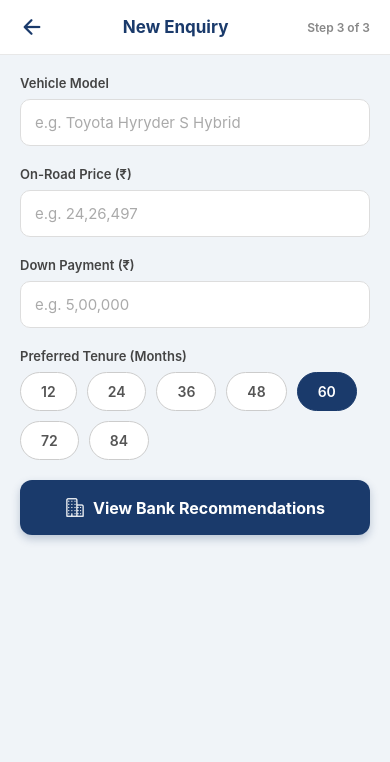
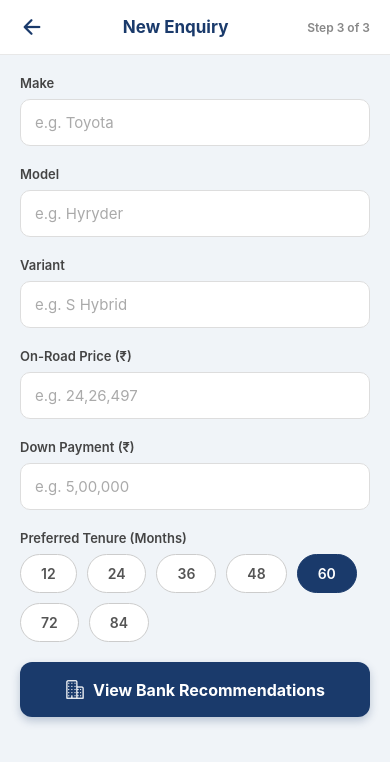
Before and after one commit to shoryataneja/finance-mockup-mb, a React Native app: screen /EnquiryStep3 in a window 390 px wide. Shown: the top 762 px of the page. Built offline with nearby package versions, Linux system fonts and the light colour scheme.

Commit message:
feat: added required fields in data captures screen

```diff
--- a/screens/EnquiryStep3Screen.js
+++ b/screens/EnquiryStep3Screen.js
@@ -13,7 +13,9 @@ function fmtINR(n) {
 }
 
 export default function EnquiryStep3Screen({ route, navigation }) {
-  const [vehicleModel, setVehicleModel] = useState('');
+  const [make, setMake] = useState('');
+  const [model, setModel] = useState('');
+  const [variant, setVariant] = useState('');
   const [vehiclePrice, setVehiclePrice] = useState('');
   const [downPayment, setDownPayment] = useState('');
   const [tenure, setTenure] = useState(60);
@@ -21,14 +23,14 @@ export default function EnquiryStep3Screen({ route, navigation }) {
   const price = parseFloat(vehiclePrice) || 0;
   const dp = parseFloat(downPayment) || 0;
   const loanAmount = Math.max(0, price - dp);
-  const isValid = vehicleModel.trim() && price > 0 && dp > 0 && loanAmount > 0;
+  const isValid = make.trim() && model.trim() && variant.trim() && price > 0 && dp > 0 && loanAmount > 0;
 
   const [showCibilModal, setShowCibilModal] = useState(false);
   const [cibilInput, setCibilInput] = useState('');
   const [fieldError, setFieldError] = useState('');
 
   const handleRecommend = () => {
-    if (!vehicleModel.trim() || price <= 0 || dp <= 0 || loanAmount <= 0) {
+    if (!make.trim() || !model.trim() || !variant.trim() || price <= 0 || dp <= 0 || loanAmount <= 0) {
       setFieldError('Please fill in Vehicle Model, On-Road Price, and Down Payment to continue.');
       return;
     }
@@ -51,7 +53,7 @@ export default function EnquiryStep3Screen({ route, navigation }) {
     navigation.navigate('RecommendBanks', {
       step1: route.params?.step1,
       step2: { ...route.params?.step2, cibilScore },
-      step3: { vehicleModel, vehiclePrice: price, downPayment: dp, loanAmount, tenure },
+      step3: { make, model, variant, vehiclePrice: price, downPayment: dp, loanAmount, tenure },
     });
   };
 
@@ -101,13 +103,33 @@ export default function EnquiryStep3Screen({ route, navigation }) {
 
       <ScrollView contentContainerStyle={styles.scroll} keyboardShouldPersistTaps="handled">
 
-        <Field label="Vehicle Model">
+        <Field label="Make">
           <TextInput
             style={styles.input}
-            placeholder="e.g. Toyota Hyryder S Hybrid"
+            placeholder="e.g. Toyota"
             placeholderTextColor="#aaa"
-            value={vehicleModel}
-            onChangeText={setVehicleModel}
+            value={make}
+            onChangeText={setMake}
+          />
+        </Field>
+
+        <Field label="Model">
+          <TextInput
+            style={styles.input}
+            placeholder="e.g. Hyryder"
+            placeholderTextColor="#aaa"
+            value={model}
+            onChangeText={setModel}
+          />
+        </Field>
+
+        <Field label="Variant">
+          <TextInput
+            style={styles.input}
+            placeholder="e.g. S Hybrid"
+            placeholderTextColor="#aaa"
+            value={variant}
+            onChangeText={setVariant}
           />
         </Field>
 
```
